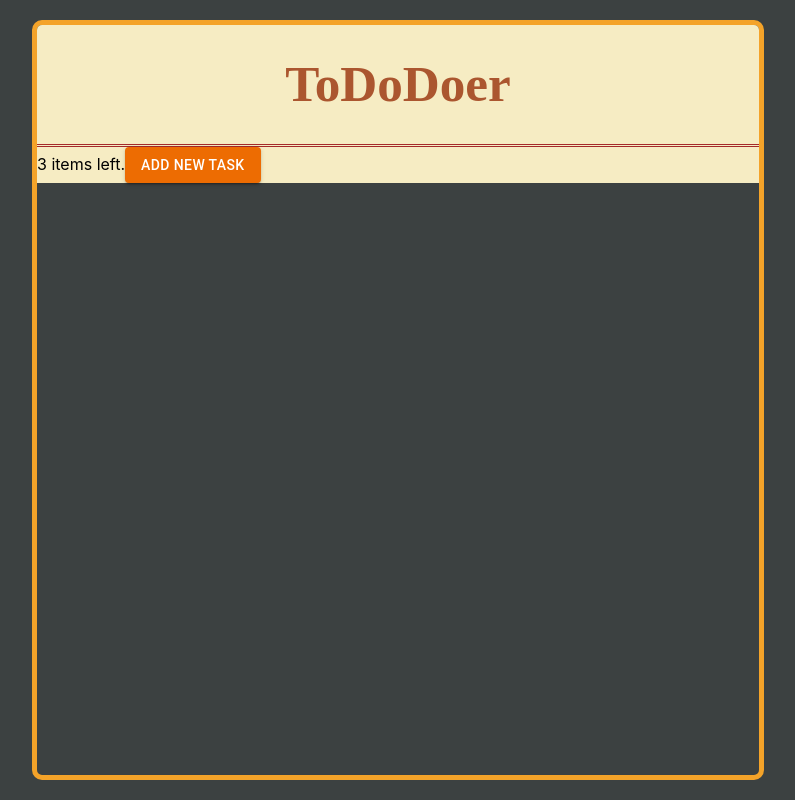
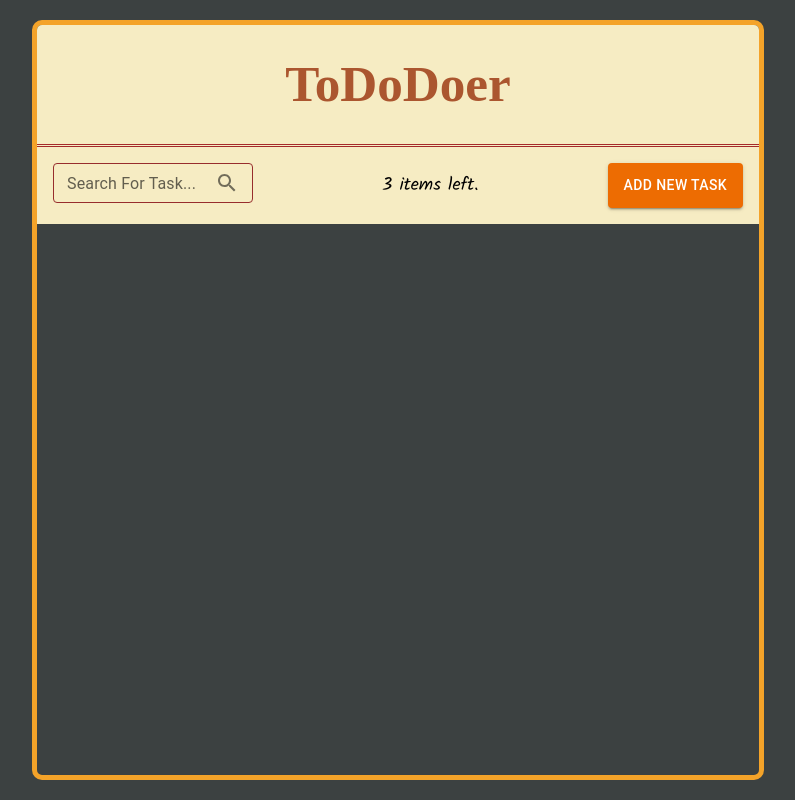
Before and after one commit to Farimah71/ToDoDoer, a React (Vite) app: page / in a window 1280 px wide. Shown: the whole page, without its empty margins (242-1037 px from the left). Built offline with nearby package versions, Linux system fonts and the light colour scheme; a web font is replaced by a local one.

Commit message:
Add search bar

```diff
--- a/package.json
+++ b/package.json
@@ -11,6 +11,7 @@
   "dependencies": {
     "@emotion/react": "^11.10.6",
     "@emotion/styled": "^11.10.6",
+    "@mui/icons-material": "^5.11.16",
     "@mui/material": "^5.12.1",
     "@reduxjs/toolkit": "^1.9.5",
     "bootstrap": "^5.2.3",
--- /dev/null
+++ b/src/components/Search-bar/Search.tsx
@@ -0,0 +1,29 @@
+import { Container, InputAdornment, TextField } from "@mui/material";
+import SearchIcon from "@mui/icons-material/Search";
+import "../Search-bar/search.scss";
+
+const Search = () => {
+  return (
+    <Container maxWidth="md">
+      <TextField
+      color="warning"
+        id="search"
+        type="search"
+        label="Search For Task..."
+        // value={searchTerm}
+        // onChange={handleChange}
+        sx={{ width: 200 }}
+        size="small"
+        InputProps={{
+          endAdornment: (
+            <InputAdornment position="end">
+              <SearchIcon />
+            </InputAdornment>
+          ),
+        }}
+      />
+    </Container>
+  );
+};
+
+export default Search;
--- /dev/null
+++ b/src/components/Search-bar/search.scss
@@ -0,0 +1,11 @@
+.css-xdmu94-MuiContainer-root {
+  width: auto !important;
+  display: inline-block !important;
+  margin-left: 0 !important;
+  margin-right: 0 !important;
+  padding: 0 !important;
+}
+
+.MuiOutlinedInput-notchedOutline {
+  border-color: rgb(151, 45, 45) !important;
+}
--- a/src/layouts/main/Main.tsx
+++ b/src/layouts/main/Main.tsx
@@ -1,9 +1,11 @@
+import Search from "../../components/Search-bar/Search";
 import MyButton from "../../components/buttons/MyButton";
 import "./main.scss";
 
 const Main = () => {
   return (
     <div className="main">
+      <Search />
       <span className="remained-tasks"> 3 items left.</span>
       <MyButton text="Add new task" />
     </div>
--- a/src/layouts/main/main.scss
+++ b/src/layouts/main/main.scss
@@ -1,6 +1,17 @@
 @use "../../styles/mainBgColor";
+@import url('https://fonts.googleapis.com/css2?family=Kalam&display=swap');
+$font: 'Kalam', cursive;
 
 .main {
   background-color: mainBgColor.$main_bg-color;
   color: black;
+  display: flex;
+  justify-content: space-between;
+  padding: 1em;
 }
+
+.remained-tasks{
+    font-family: $font;
+    font-size: large;
+    line-height: 2.5em;
+}
```
Also changed, not shown: 1 other file (tests, documents, lock files or other folders).
